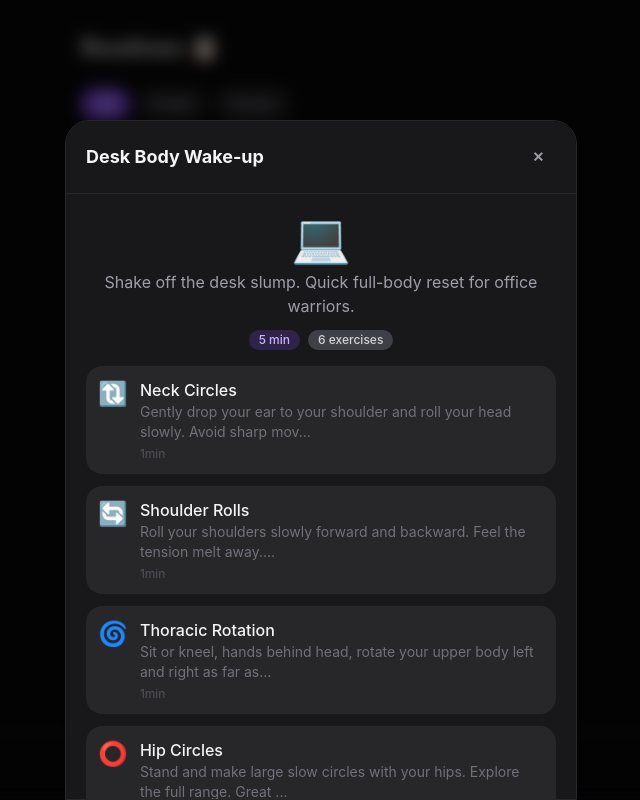
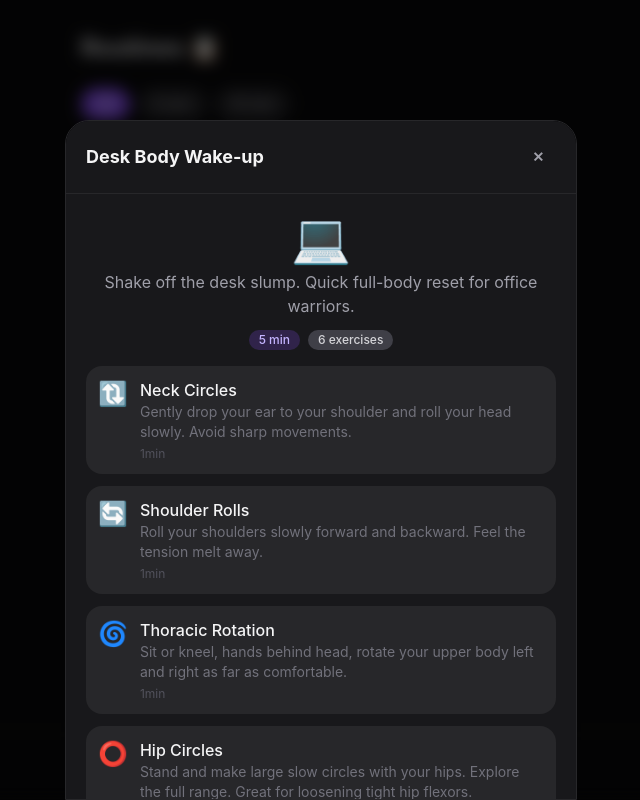
Before and after one commit to nerdytoolbox/movement-tracker, a React (Vite) app: page /movement-tracker/routines in a window 1280 px wide. Both pictures are taken after a click on the element 640 px from the left and 205 px from the top of the page. Shown: the top 800 px of the page, without its empty margins (319-959 px from the left). Built offline with nearby package versions, Linux system fonts and the light colour scheme.

Commit message:
Be able to see whole description of exercises

```diff
--- a/src/screens/RoutinesScreen.tsx
+++ b/src/screens/RoutinesScreen.tsx
@@ -11,6 +11,7 @@ import type { Routine } from '../types';
 export function RoutinesScreen() {
   const { recordMovement, todayLog } = useApp();
   const [selectedRoutine, setSelectedRoutine] = useState<Routine | null>(null);
+  const [selectedExercise, setSelectedExercise] = useState<{ id: string; name: string; description: string; imageEmoji: string } | null>(null);
   const [completedToday, setCompletedToday] = useState<Set<string>>(
     new Set(todayLog?.routinesCompleted || [])
   );
@@ -81,16 +82,25 @@ export function RoutinesScreen() {
                const exercise = EXERCISES.find(e => e.id === re.exerciseId);
                if (!exercise) return null;
                return (
-                <div key={i} className="flex gap-3 items-start p-3 bg-zinc-800 rounded-2xl">
+                 <button
+                   key={i}
+                   onClick={() => setSelectedExercise({
+                     id: exercise.id,
+                     name: exercise.name,
+                     description: exercise.description,
+                     imageEmoji: exercise.imageEmoji
+                   })}
+                   className="w-full text-left flex gap-3 items-start p-3 bg-zinc-800 rounded-2xl hover:bg-zinc-700 transition-colors"
+                 >
                    <span className="text-2xl">{exercise.imageEmoji}</span>
-                  <div>
+                   <div className="flex-1">
                      <div className="font-medium text-zinc-100">{exercise.name}</div>
-                    <div className="text-zinc-500 text-sm">{exercise.description.slice(0, 80)}...</div>
+                     <div className="text-zinc-500 text-sm">{exercise.description}</div>
                      <div className="text-zinc-600 text-xs mt-1">
                        {re.reps ? `${re.reps} reps` : `${Math.ceil(re.durationSeconds / 60)}min`}
                      </div>
                    </div>
-                </div>
+                 </button>
                );
              })}
            </div>
@@ -104,6 +114,15 @@ export function RoutinesScreen() {
            </Button>
          </Modal>
        )}
+
+       {selectedExercise && (
+         <Modal isOpen={true} title={selectedExercise.name} onClose={() => setSelectedExercise(null)}>
+           <div className="text-center mb-4">
+             <div className="text-5xl mb-3">{selectedExercise.imageEmoji}</div>
+           </div>
+           <p className="text-zinc-300 leading-relaxed">{selectedExercise.description}</p>
+         </Modal>
+       )}
      </div>
    );
  }
```
Lines whose indentation alone changed are shown as unchanged.
